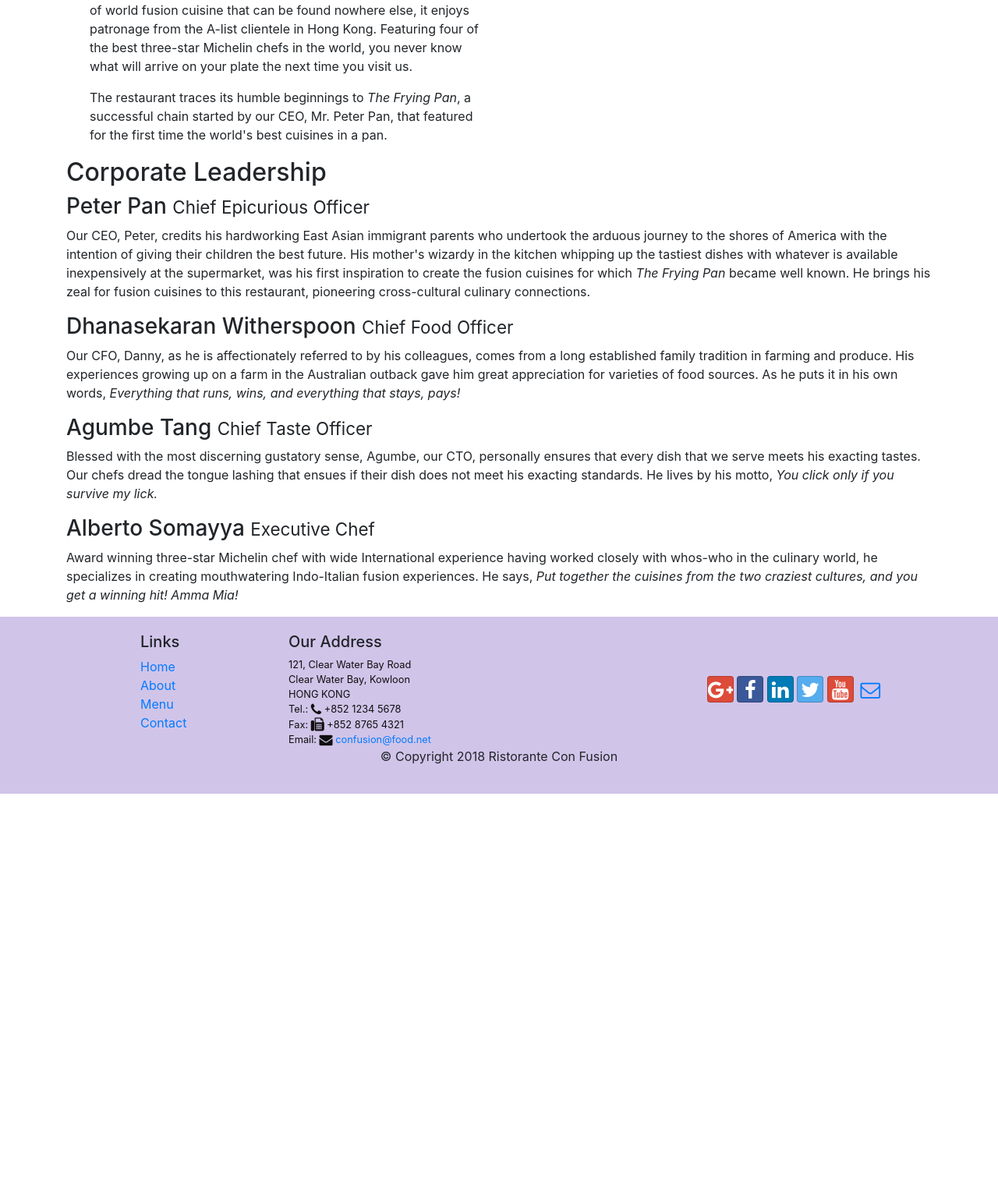
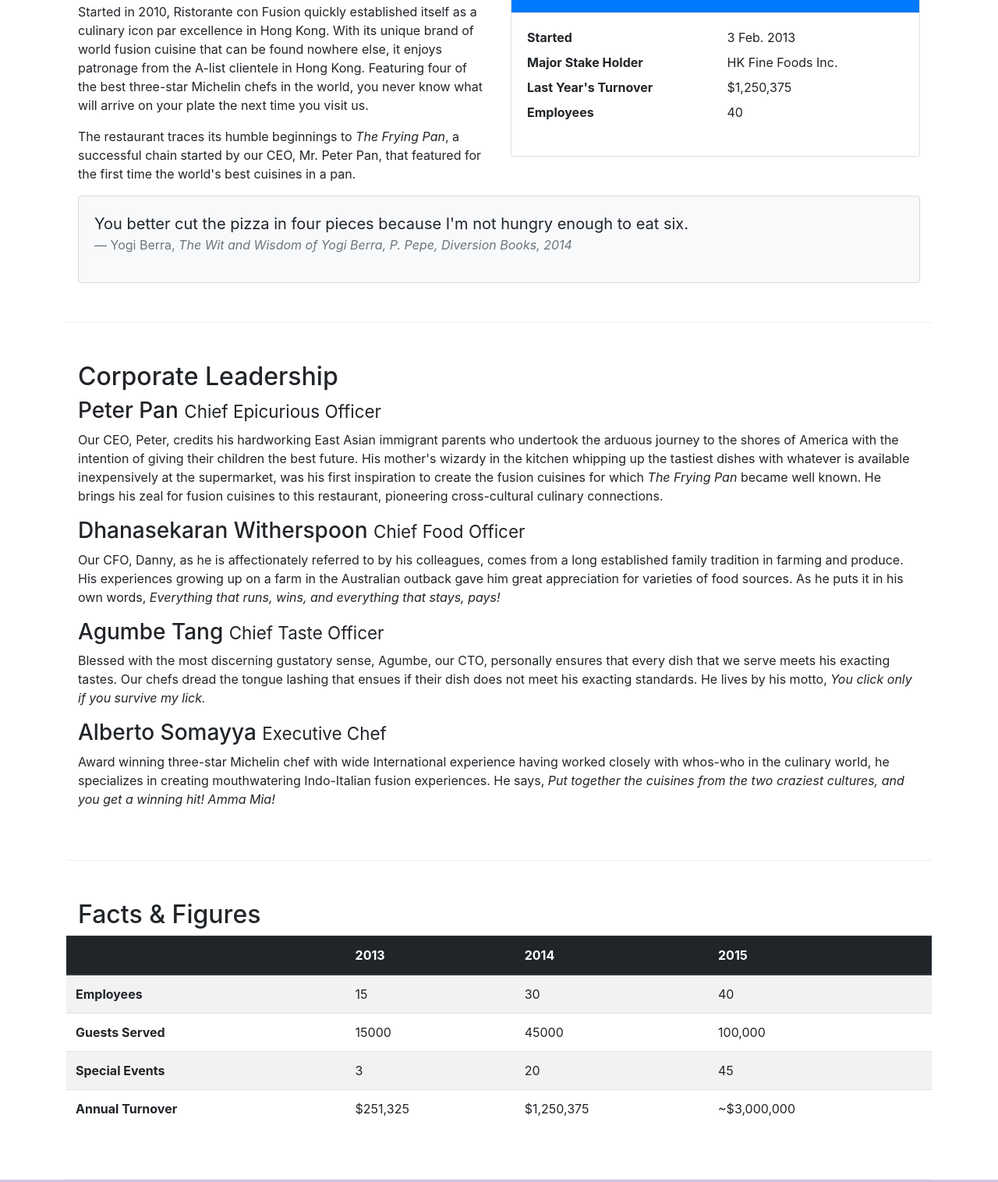
Before and after one commit to patricia456/conFusion, a website: page aboutus.html in a window 1280 px wide. Shown: the part 558-2074 px from the top of the page at 78% size. Before the commit the page ends 1576 px from the top, so only its background shows below. Drawn offline with nearby package versions, Linux system fonts and the light colour scheme.

Commit message:
Tables and Cards

```diff
--- a/aboutus.html
+++ b/aboutus.html
@@ -69,8 +69,8 @@
         </div>
       </div>
 
-      <div class="container">
-        <div class="col-12 col-sm-6">
+     <div class="row row-content">
+       <div class="col-sm-6">
           <h2>Our History</h2>
           <p>
             Started in 2010, Ristorante con Fusion quickly established itself as
@@ -87,10 +87,41 @@
             cuisines in a pan.
           </p>
         </div>
-        <div class="col-12 col-sm"></div>
-      </div>
+          <div class="col-sm-6">
+                <div class="card">
+                    <h3 class="card-header bg-primary text-white">Facts At a Glance</h3>
+                    <div class="card-body">
+                        <dl class="row">
+                            <dt class="col-6">Started</dt>
+                            <dd class="col-6">3 Feb. 2013</dd>
+                            <dt class="col-6">Major Stake Holder</dt>
+                            <dd class="col-6">HK Fine Foods Inc.</dd>
+                            <dt class="col-6">Last Year's Turnover</dt>
+                            <dd class="col-6">$1,250,375</dd>
+                            <dt class="col-6">Employees</dt>
+                            <dd class="col-6">40</dd>
+                        </dl>
+                    </div>
+                </div>
+            </div>
+             <div class="col-12">
+                <div class="card card-body bg-light">
+                    <blockquote class="blockquote">
+                        <p class="mb-0">You better cut the pizza in four pieces because
+                            I'm not hungry enough to eat six.</p>
+                        <footer class="blockquote-footer">Yogi Berra,
+                            <cite title="Source Title">The Wit and Wisdom of Yogi Berra,
+                            P. Pepe, Diversion Books, 2014</cite>
+                        </footer>
+                    </blockquote>
+                </div>
+            </div>
 
-      <div class="row">
+     </div>
+
+
+
+      <div class="row row-content">
         <div class="col-12 col-md-12 col-sm-12 col-lg-12">
           <h2>Corporate Leadership</h2>
           <h3>Peter Pan <small>Chief Epicurious Officer</small></h3>
@@ -137,6 +168,52 @@
           </p>
         </div>
       </div>
+
+         <div class="row row-content">
+            <div class="col-12 col-sm-9">
+                <h2>Facts &amp; Figures</h2>
+            </div>
+             <div class="col-12 col-sm-3">
+            </div>
+              <div class="table-responsive">
+                    <table class="table table-striped">
+                        <thead class="thead-dark">
+                            <tr>
+                                <th>&nbsp;</th>
+                                <th>2013</th>
+                                <th>2014</th>
+                                <th>2015</th>
+                            </tr>
+                        </thead>
+                        <tbody>
+                            <tr>
+                                <th>Employees</th>
+                                <td>15</td>
+                                <td>30</td>
+                                <td>40</td>
+                            </tr>
+                            <tr>
+                                <th>Guests Served</th>
+                                <td>15000</td>
+                                <td>45000</td>
+                                <td>100,000</td>
+                            </tr>
+                            <tr>
+                                <th>Special Events</th>
+                                <td>3</td>
+                                <td>20</td>
+                                <td>45</td>
+                            </tr>
+                            <tr>
+                                <th>Annual Turnover</th>
+                                <td>$251,325</td>
+                                <td>$1,250,375</td>
+                                <td>~$3,000,000</td>
+                            </tr>
+                        </tbody>
+                    </table>
+                </div>
+       </div>
     </div>
 
     <footer class="footer">
```
